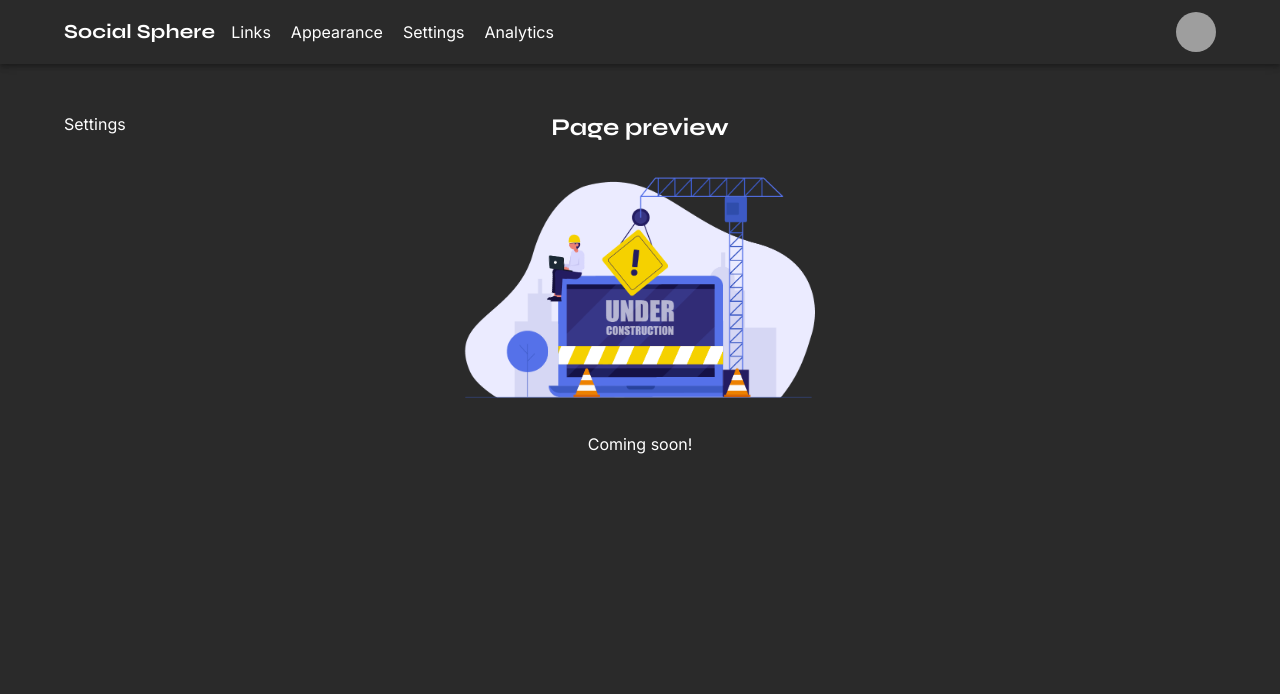
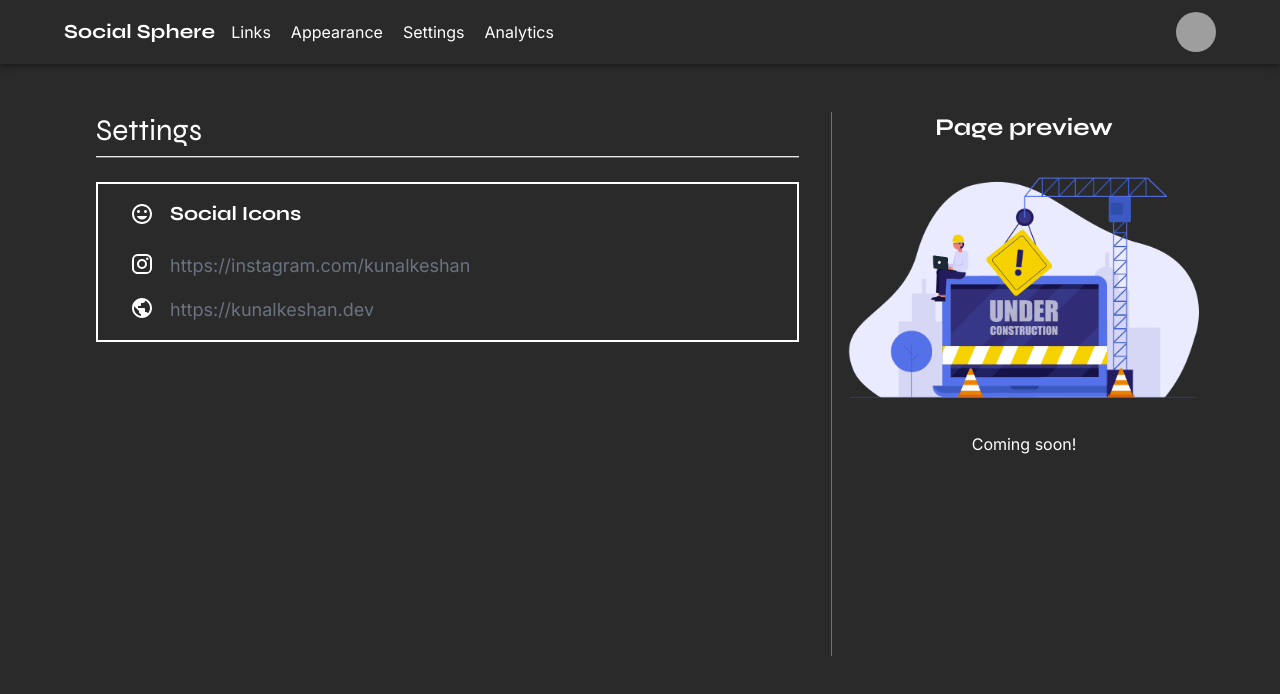
Before and after one commit to kunalkeshan/Social-Sphere, a React (Vite) app in the folder client/: page /admin/settings in a window 1280 px wide. Shown: the top 694 px of the page. Built offline with nearby package versions, Linux system fonts and the light colour scheme; grey boxes are pictures that could not be loaded.

Commit message:
Feat/Admin settings page (#67)
* chore: admin settings page completed

* chore: analytics page added - under contruction

```diff
--- a/client/src/pages/admin/Analytics.tsx
+++ b/client/src/pages/admin/Analytics.tsx
@@ -1,5 +1,15 @@
+import UnderConstruction from '../../components/reusable/UnderConstruction';
+
 const Analytics = () => {
-	return <div>Analytics</div>;
+	return (
+		<section className='col-span-3 md:col-span-2 md:border-r border-gray-500 px-2 md:px-8'>
+			<h1 className='font-heading text-3xl'>Analytics</h1>
+			<hr className='w-full mt-2 border-b border-b-gray-500' />
+			<div>
+				<UnderConstruction />
+			</div>
+		</section>
+	);
 };
 
 export default Analytics;
--- a/client/src/pages/admin/Settings.tsx
+++ b/client/src/pages/admin/Settings.tsx
@@ -1,5 +1,112 @@
+import TagFacesIcon from '@mui/icons-material/TagFaces';
+import InstagramIcon from '@mui/icons-material/Instagram';
+import FacebookIcon from '@mui/icons-material/Facebook';
+import EmailIcon from '@mui/icons-material/Email';
+import LinkedInIcon from '@mui/icons-material/LinkedIn';
+import PublicIcon from '@mui/icons-material/Public';
+import TwitterIcon from '@mui/icons-material/Twitter';
+import YouTubeIcon from '@mui/icons-material/YouTube';
+import { User } from '../../../../@types';
+
 const Settings = () => {
-	return <div>Settings</div>;
+	const PROFILE: User = {
+		fullName: 'Kunal Keshan',
+		email: 'kunalkeshan12@gmail.com',
+		username: 'kunalkeshan',
+		password:
+			'$2a$10$65z5LeDJ5D0lnyzB6AC7megCyhbUj.sz8iW6WpS2mX7TVUET./Xvu',
+		publicId: '93e06117-b471-474d-99b3-bebc231ba481',
+		avatar: 'https://api.dicebear.com/6.x/thumbs/svg?seed=93e06117-b471-474d-99b3-bebc231ba481',
+		title: 'kunalkeshan',
+		bio: 'I help build websites.',
+		socials: {
+			website: 'https://kunalkeshan.dev',
+			instagram: 'https://instagram.com/kunalkeshan',
+		},
+	};
+	return (
+		<section className='col-span-3 md:col-span-2 md:border-r border-gray-500 px-2 md:px-8'>
+			<h1 className='font-heading text-3xl'>Settings</h1>
+			<hr className='w-full mt-2 border-b border-b-gray-500' />
+			<div className='flex flex-col px-8 py-4 border-2 border-white gap-2 w-full mt-6'>
+				<h2 className='font-heading flex items-center font-bold gap-4 text-xl'>
+					<TagFacesIcon fontSize='medium' /> <span>Social Icons</span>
+				</h2>
+				<div className='mt-4 flex flex-col gap-4 text-sm md:text-base lg:text-lg'>
+					{PROFILE.socials?.instagram && (
+						<div className='flex gap-4'>
+							<InstagramIcon />
+							<input
+								type='text'
+								value={PROFILE.socials?.instagram}
+								className='bg-transparent w-full text-gray-500 outline-none hover:text-white transition-all hover:underline focus:underline focus:text-white'
+							/>
+						</div>
+					)}
+					{PROFILE.socials?.facebook && (
+						<div className='flex gap-4'>
+							<FacebookIcon />
+							<input
+								type='text'
+								value={PROFILE.socials?.facebook}
+								className='bg-transparent w-full text-gray-500 outline-none hover:text-white transition-all hover:underline focus:underline focus:text-white'
+							/>
+						</div>
+					)}
+					{PROFILE.socials?.linkedin && (
+						<div className='flex gap-4'>
+							<LinkedInIcon />
+							<input
+								type='text'
+								value={PROFILE.socials?.linkedin}
+								className='bg-transparent w-full text-gray-500 outline-none hover:text-white transition-all hover:underline focus:underline focus:text-white'
+							/>
+						</div>
+					)}
+					{PROFILE.socials?.twitter && (
+						<div className='flex gap-4'>
+							<TwitterIcon />
+							<input
+								type='text'
+								value={PROFILE.socials?.twitter}
+								className='bg-transparent w-full text-gray-500 outline-none hover:text-white transition-all hover:underline focus:underline focus:text-white'
+							/>
+						</div>
+					)}
+					{PROFILE.socials?.youtube && (
+						<div className='flex gap-4'>
+							<YouTubeIcon />
+							<input
+								type='text'
+								value={PROFILE.socials?.youtube}
+								className='bg-transparent w-full text-gray-500 outline-none hover:text-white transition-all hover:underline focus:underline focus:text-white'
+							/>
+						</div>
+					)}
+					{PROFILE.socials?.website && (
+						<div className='flex gap-4'>
+							<PublicIcon />
+							<input
+								type='text'
+								value={PROFILE.socials?.website}
+								className='bg-transparent w-full text-gray-500 outline-none hover:text-white transition-all hover:underline focus:underline focus:text-white'
+							/>
+						</div>
+					)}
+					{PROFILE.socials?.email && (
+						<div className='flex gap-4'>
+							<EmailIcon />
+							<input
+								type='text'
+								value={PROFILE.socials?.email}
+								className='bg-transparent w-full text-gray-500 outline-none hover:text-white transition-all hover:underline focus:underline focus:text-white'
+							/>
+						</div>
+					)}
+				</div>
+			</div>
+		</section>
+	);
 };
 
 export default Settings;
```
